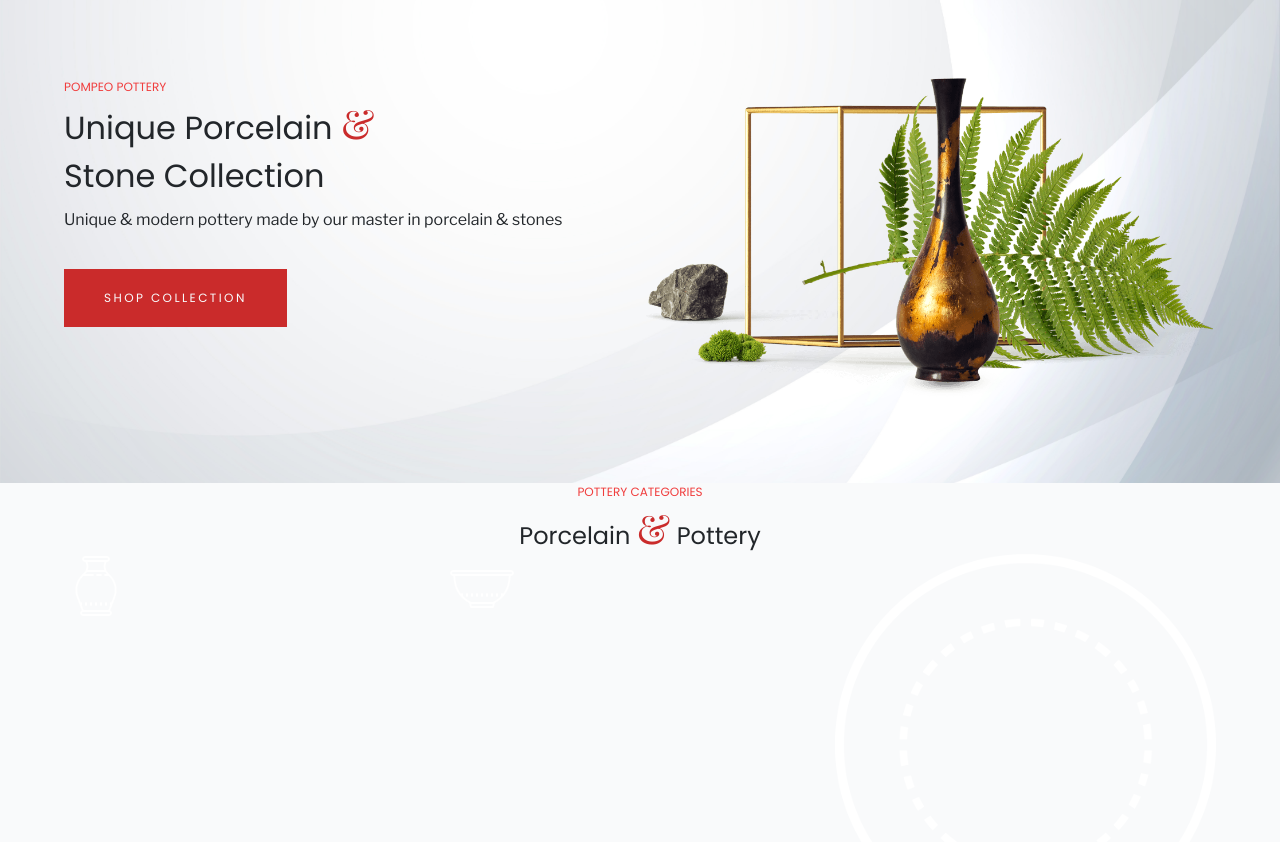
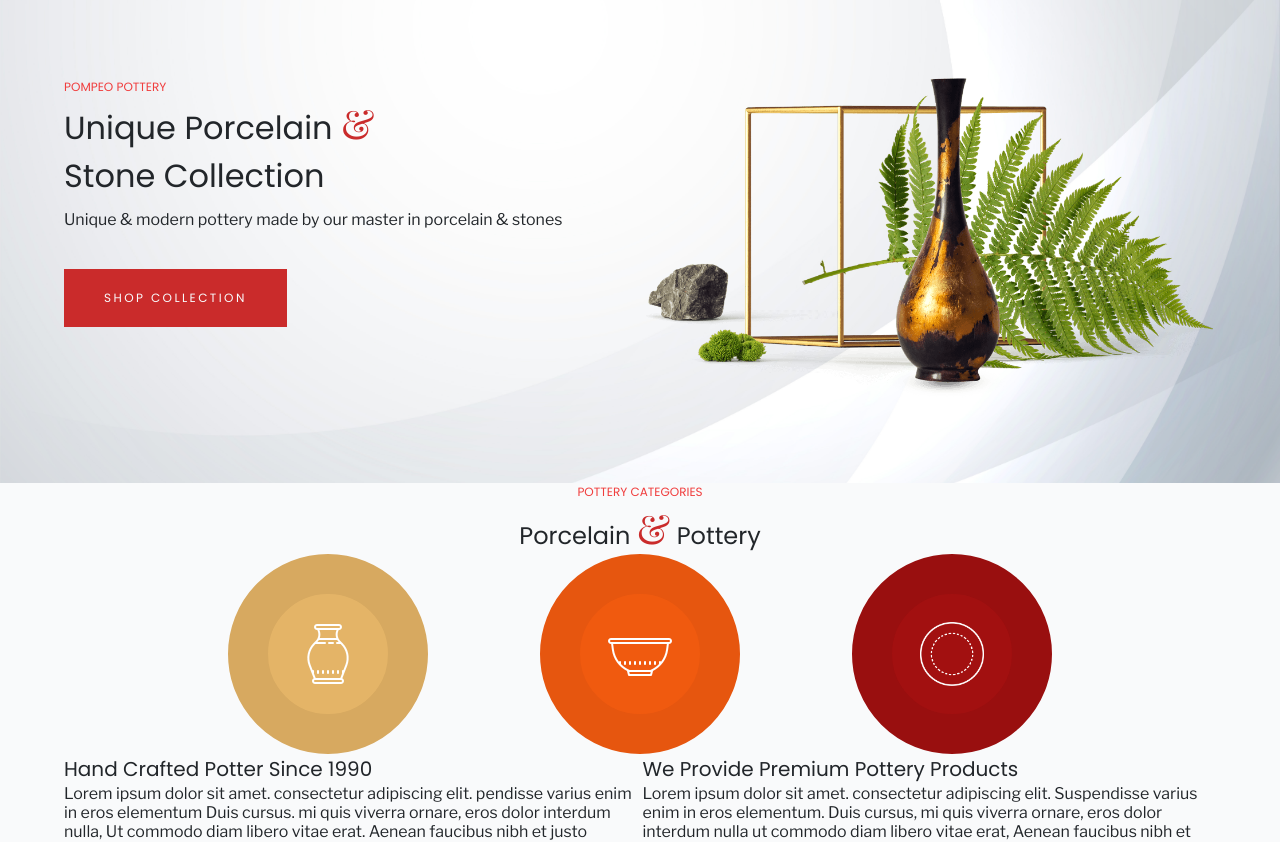
Before and after one commit to harrison-nc/pottery-store, a website built with Vite: page index.html in a window 1280 px wide. Shown: the part 77-919 px from the top of the page. Built offline with nearby package versions, Linux system fonts and the light colour scheme.

Commit message:
Style graphic porcelain pottery
First method using border and background color.

```diff
--- a/index.html
+++ b/index.html
@@ -66,10 +66,16 @@
           Pottery
         </h2>
 
-        <div class="even-columns">
-          <div><img src="/assets/asset_26.png" alt="Vase"></div>
-          <div><img src="/assets/asset_27.png" alt="Mog"></div>
-          <div><img src="/assets/asset_25.png" alt="Plate"></div>
+        <div class="even-columns gap-700 centered">
+          <div class="graphic">
+            <img src="/assets/asset_26.png" alt="Vase">
+          </div>
+          <div class="graphic">
+            <img src="/assets/asset_27.png" alt="Mog">
+          </div>
+          <div class="graphic">
+            <img src="/assets/asset_25.png" alt="Plate">
+          </div>
         </div>
 
         <div class="even-columns">
--- a/style.css
+++ b/style.css
@@ -86,6 +86,36 @@
 
 /* Components */
 
+.graphic {
+  display: flex;
+  justify-content: center;
+  align-items: center;
+  width: 200px;
+  height: 200px;
+  min-width: 200px;
+  min-height: 200px;
+  max-width: 200px;
+  max-height: 200px;
+  border-radius: 50%;
+}
+
+.graphic > img {
+  height: 64px;
+}
+
+.graphic:first-child {
+  border: 40px solid var(--clr-graphic-gold-300);
+  background-color: var(--clr-graphic-gold-200);
+}
+.graphic:nth-child(2) {
+  border: 40px solid var(--clr-graphic-orange-200);
+  background-color: var(--clr-graphic-orange-100);
+}
+.graphic:last-child {
+  border: 40px solid var(--clr-graphic-red-200);
+  background-color: var(--clr-graphic-red-100);
+}
+
 .subtitle {
   display: block;
   color: var(--clr-accent-100);
@@ -151,6 +181,11 @@
 
 .text-centered {
   text-align: center;
+}
+
+.centered {
+  justify-content: center;
+  align-items: center;
 }
 
 .container {
@@ -265,3 +300,6 @@
 .gap-600 {
   gap: var(--spacing-600);
 }
+.gap-700 {
+  gap: var(--spacing-700);
+}
```
